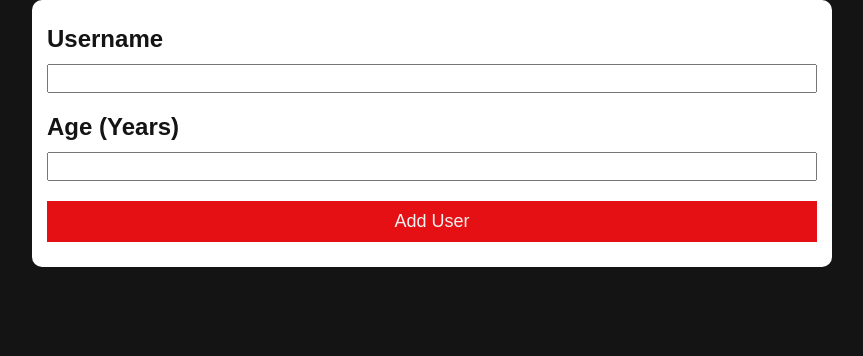
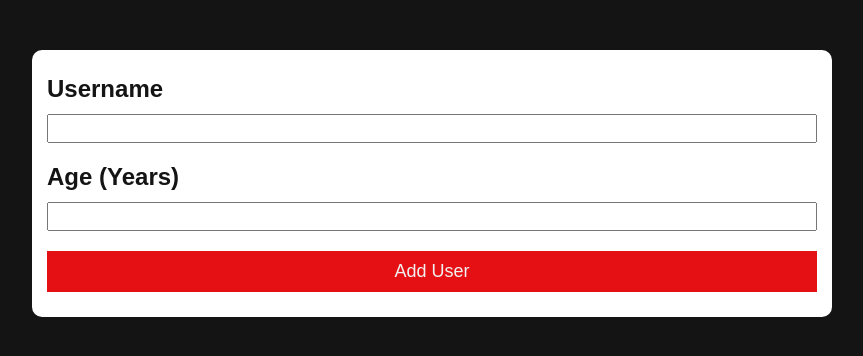
Before and after one commit to jisu-moon/react-only-state, a React (Create React App) app: page / in a window 1280 px wide. Shown: the top 356 px of the page, without its empty margins (208-1071 px from the left). Built offline with nearby package versions, Linux system fonts and the light colour scheme.

Commit message:
error modal 개발 완료

```diff
--- a/src/App.tsx
+++ b/src/App.tsx
@@ -1,7 +1,12 @@
 import { useState } from 'react';
+import styled from 'styled-components';
 import UserForm from './components/UserForm';
 import UserList from './components/UserList';
 import { IUser } from './types/user';
+
+const Wrapper = styled.div`
+  padding: 50px;
+`;
 
 function App() {
   const [usersData, setUsersData] = useState<IUser[]>([]);
@@ -11,12 +16,12 @@ function App() {
   };
 
   return (
-    <>
+    <Wrapper>
       <UserForm fetchUserHandler={user => fetchUserHandler(user)} />
       {usersData.length === 0 ? null : (
         <UserList usersData={usersData} date={Date.now()} />
       )}
-    </>
+    </Wrapper>
   );
 }
 
--- /dev/null
+++ b/src/components/Modal.tsx
@@ -0,0 +1,75 @@
+import { Dispatch, SetStateAction } from 'react';
+import styled from 'styled-components';
+import Card from './UI/Card';
+
+const Wrapper = styled.div`
+  width: 100%;
+  height: 100vh;
+  position: fixed;
+  top: 0;
+  left: 0;
+  display: flex;
+  justify-content: center;
+  align-items: center;
+`;
+const Overlay = styled.div`
+  background: rgba(0, 0, 0, 0.5);
+  width: 100%;
+  height: 100%;
+  position: absolute;
+  top: 0;
+  left: 0;
+  cursor: pointer;
+`;
+const Title = styled.h2`
+  width: 100%;
+  height: 50px;
+  display: flex;
+  align-items: center;
+  padding: 0 15px;
+  background: ${({ theme }) => theme.red};
+  color: #fff;
+  font-weight: 900;
+  position: absolute;
+  top: 0;
+  left: 0;
+  font-size: 24px;
+  button {
+    font-weight: 400;
+    position: absolute;
+    right: 20px;
+    top: 50%;
+    transform: translate(0, -50%);
+    border: 0;
+    color: #fff;
+    font-size: 18px;
+    background: transparent;
+    cursor: pointer;
+  }
+`;
+const Content = styled.div`
+  color: #000;
+  padding-top: 20px;
+`;
+
+interface IProps {
+  msg: string;
+  setModalShow: Dispatch<SetStateAction<boolean>>;
+}
+
+function Modal({ msg, setModalShow }: IProps) {
+  return (
+    <Wrapper>
+      <Overlay onClick={() => setModalShow(false)} />
+      <Card modal={true}>
+        <Title>
+          <p>Invalid Input</p>
+          <button onClick={() => setModalShow(false)}>X</button>
+        </Title>
+        <Content>{msg}</Content>
+      </Card>
+    </Wrapper>
+  );
+}
+
+export default Modal;
--- a/src/components/UI/Card.tsx
+++ b/src/components/UI/Card.tsx
@@ -2,6 +2,7 @@ import styled from 'styled-components';
 
 interface IProps {
   children: React.ReactNode;
+  modal?: boolean;
 }
 
 const Wrapper = styled.div`
@@ -12,10 +13,16 @@ const Wrapper = styled.div`
   margin: 0 auto;
   width: 100%;
   margin-bottom: 50px;
+  overflow: hidden;
+  &.modal {
+    position: relative;
+    z-index: 2;
+    padding-top: 50px;
+  }
 `;
 
-function Card({ children }: IProps) {
-  return <Wrapper>{children}</Wrapper>;
+function Card({ children, modal }: IProps) {
+  return <Wrapper className={modal ? 'modal' : ''}>{children}</Wrapper>;
 }
 
 export default Card;
--- a/src/components/UserForm.tsx
+++ b/src/components/UserForm.tsx
@@ -1,6 +1,7 @@
 import React, { useState } from 'react';
 import styled from 'styled-components';
 import { IUser } from '../types/user';
+import Modal from './Modal';
 import Card from './UI/Card';
 
 const Form = styled.form`
@@ -38,13 +39,24 @@ interface IProps {
 function UserForm({ fetchUserHandler }: IProps) {
   const [userData, setUserData] = useState({
     name: '',
-    age: 0,
+    age: null,
   });
+  const [modalShow, setModalShow] = useState(false);
+  const [Error, setError] = useState('');
 
   const onSubmit = (event: React.FormEvent<HTMLFormElement>) => {
     event.preventDefault();
+    const { name, age } = userData;
+    if (name === '' || age === null) {
+      setModalShow(true);
+      setError('입력창을 모두 채워주세요.');
+    } else if (age < 0) {
+      setModalShow(true);
+      setError('0이하의 나이값은 입력 할 수 없습니다.');
+    } else {
       event.currentTarget.reset();
       fetchUserHandler(userData);
+    }
   };
   const onChange = (event: React.FormEvent<HTMLInputElement>) => {
     const {
@@ -57,8 +69,9 @@ function UserForm({ fetchUserHandler }: IProps) {
       };
     });
   };
-
+  console.log(modalShow);
   return (
+    <>
       <Card>
         <Form onSubmit={onSubmit}>
           <Item>
@@ -72,6 +85,8 @@ function UserForm({ fetchUserHandler }: IProps) {
           <Button type='submit'>Add User</Button>
         </Form>
       </Card>
+      {modalShow ? <Modal msg={Error} setModalShow={setModalShow} /> : null}
+    </>
   );
 }
 
--- a/src/types/user.d.ts
+++ b/src/types/user.d.ts
@@ -1,4 +1,4 @@
 export interface IUser {
   name: string;
-  age: number;
+  age: number | null;
 }
```
Lines whose indentation alone changed are shown as unchanged.
